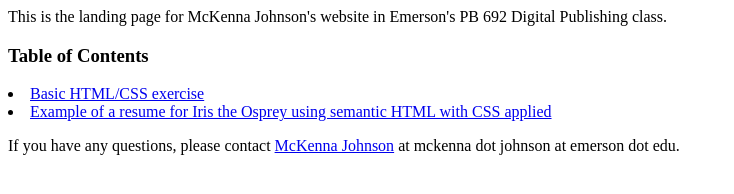
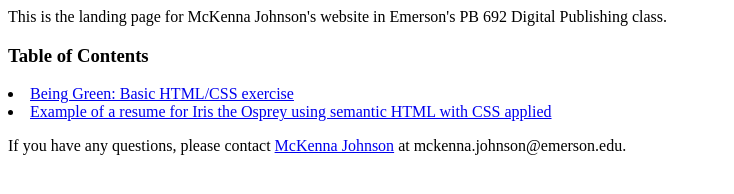
Before and after one commit to mrjohnson29/mrjohnson29.github.io, a plain HTML site: page index.html in a window 1280 px wide. Shown: the whole page, without its empty margins (0-734 px from the left). Drawn offline with Linux system fonts and the light colour scheme.

Commit message:
Update index.html

```diff
--- a/index.html
+++ b/index.html
@@ -8,9 +8,9 @@
 This is the landing page for McKenna Johnson's website in Emerson's PB 692 Digital Publishing class.
 <p>
 	<h3>Table of Contents</h3>
-<li><a href="https://codepen.io/profgamble/pen/yLGVzMw">Basic HTML/CSS exercise</a></li>
+<li><a href="https://codepen.io/McKennaJohnson29/pen/JjQgwRd">Being Green: Basic HTML/CSS exercise</a></li>
 <li><a href="https://mrjohnson29.github.io/example-resume.html">Example of a resume for Iris the Osprey using semantic HTML with CSS applied</a></li>
 </p>
-If you have any questions, please contact <a href="https://sites.google.com/view/agamble">McKenna Johnson</a> at mckenna dot johnson at emerson dot edu.
+If you have any questions, please contact <a href="https://sites.google.com/view/agamble">McKenna Johnson</a> at mckenna.johnson@emerson.edu.
 </body>
 </html>
```
